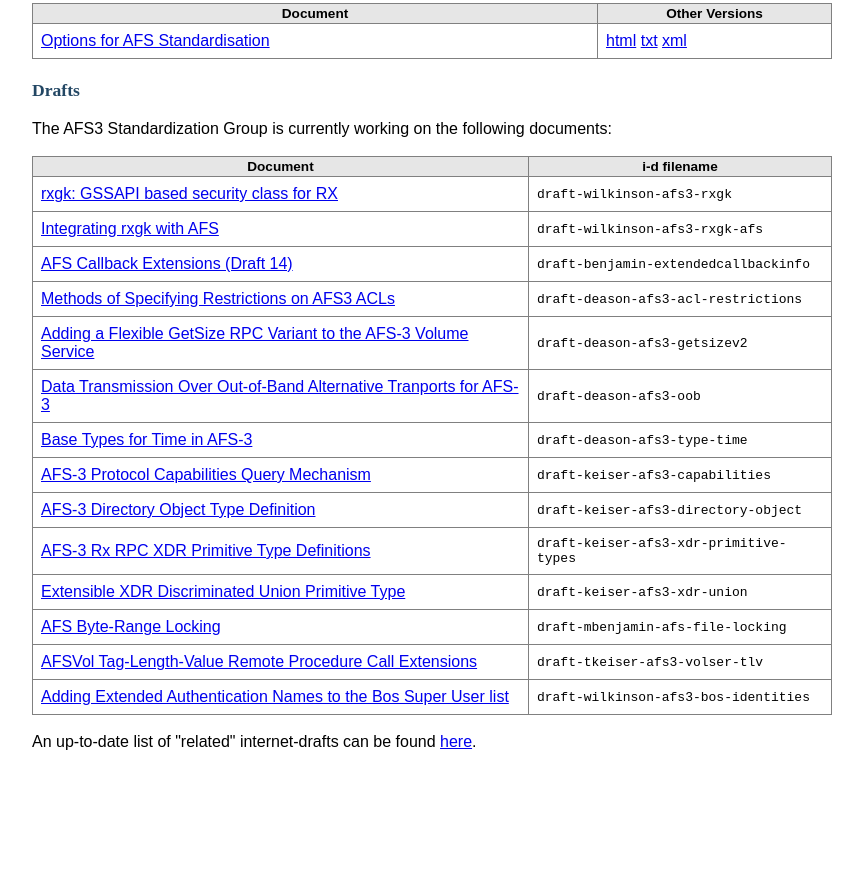
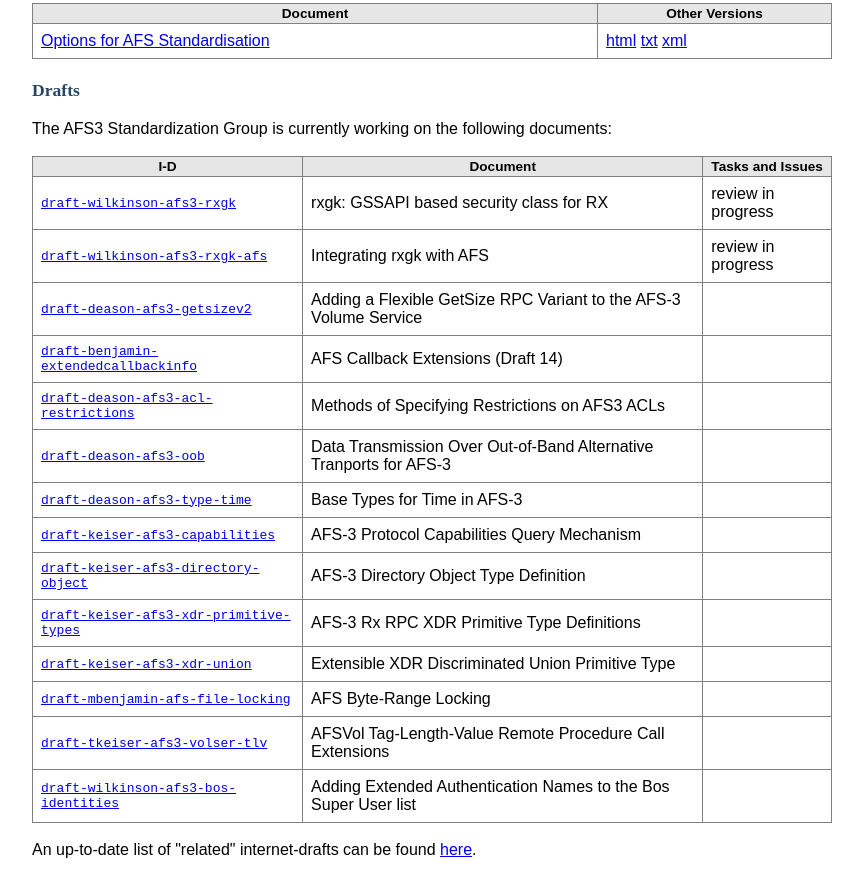
Before and after one commit to meffie/afs3-stds, a plain HTML site: page index.html in a window 1280 px wide. Shown: the part 1156-2037 px from the top of the page, without its empty margins (8-871 px from the left). Before the commit the page ends 1929 px from the top, so only its background shows below. Drawn offline with Linux system fonts and the light colour scheme.

Commit message:
add a tasks and issues column to drafts
Add a column to indicated the status of the working
documents.

```diff
--- a/index.html
+++ b/index.html
@@ -120,144 +120,188 @@
 
     <table class="docset" frame="box" rules="all" border="1">
       <tr>
+        <th>I-D</th>
         <th>Document</th>
-        <th>i-d filename</th>
+        <th>Tasks and Issues</th>
       </tr>
       <tr>
-        <td class="doctitle">
+        <td class="docfn">
           <a href="http://tools.ietf.org/html/draft-wilkinson-afs3-rxgk">
-            rxgk: GSSAPI based security class for RX
+            draft-wilkinson-afs3-rxgk
           </a>
         </td>
-        <td class="docfn">
-          draft-wilkinson-afs3-rxgk
+        <td class="doctitle">
+          rxgk: GSSAPI based security class for RX
+        </td>
+        <td>
+          review in progress
         </td>
       </tr>
       <tr>
-        <td class="doctitle">
+        <td class="docfn">
           <a href="http://tools.ietf.org/html/draft-wilkinson-afs3-rxgk-afs">
-            Integrating rxgk with AFS
+          draft-wilkinson-afs3-rxgk-afs
           </a>
         </td>
-        <td class="docfn">
-          draft-wilkinson-afs3-rxgk-afs
+        <td class="doctitle">
+            Integrating rxgk with AFS
+        </td>
+        <td>
+          review in progress
         </td>
       </tr>
       <tr>
+        <td class="docfn">
+          <a href="http://tools.ietf.org/html/draft-deason-afs3-getsizev2">
+          draft-deason-afs3-getsizev2
+          </a>
+        </td>
         <td class="doctitle">
-          <a href="http://tools.ietf.org/html/draft-benjamin-extendedcallbackinfo">
-            AFS Callback Extensions (Draft 14)
-          </a></td>
-        <td class="docfn">
-          draft-benjamin-extendedcallbackinfo
+            Adding a Flexible GetSize RPC Variant to the AFS-3 Volume Service
+        </td>
+        <td>
+          &nbsp;
         </td>
       </tr>
       <tr>
+        <td class="docfn">
+          <a href="http://tools.ietf.org/html/draft-benjamin-extendedcallbackinfo">
+          draft-benjamin-extendedcallbackinfo
+          </a>
+        </td>
         <td class="doctitle">
-          <a href="http://tools.ietf.org/html/draft-deason-afs3-acl-restrictions">
-            Methods of Specifying Restrictions on AFS3 ACLs
-          </a></td>
-        <td class="docfn">
-          draft-deason-afs3-acl-restrictions
+            AFS Callback Extensions (Draft 14)
+        </td>
+        <td>
+          &nbsp;
         </td>
       </tr>
       <tr>
+        <td class="docfn">
+          <a href="http://tools.ietf.org/html/draft-deason-afs3-acl-restrictions">
+            draft-deason-afs3-acl-restrictions
+          </a></td>
         <td class="doctitle">
-          <a href="http://tools.ietf.org/html/draft-deason-afs3-getsizev2">
-            Adding a Flexible GetSize RPC Variant to the AFS-3 Volume Service
-          </a>
+            Methods of Specifying Restrictions on AFS3 ACLs
         </td>
-        <td class="docfn">
-          draft-deason-afs3-getsizev2
+        <td>
+          &nbsp;
         </td>
       </tr>
       <tr>
-        <td class="doctitle">
+        <td class="docfn">
           <a href="http://tools.ietf.org/html/draft-deason-afs3-oob">
-            Data Transmission Over Out-of-Band Alternative Tranports for AFS-3
+          draft-deason-afs3-oob
           </a>
         </td>
-        <td class="docfn">
-          draft-deason-afs3-oob
+        <td class="doctitle">
+            Data Transmission Over Out-of-Band Alternative Tranports for AFS-3
+        </td>
+        <td>
+          &nbsp;
         </td>
       </tr>
       <tr>
-        <td class="doctitle">
+        <td class="docfn">
           <a href="http://tools.ietf.org/html/draft-deason-afs3-type-time">
-            Base Types for Time in AFS-3
+          draft-deason-afs3-type-time
           </a>
         </td>
-        <td class="docfn">
-          draft-deason-afs3-type-time
+        <td class="doctitle">
+            Base Types for Time in AFS-3
+        </td>
+        <td>
+          &nbsp;
         </td>
       </tr>
       <tr>
-        <td class="doctitle">
+        <td class="docfn">
           <a href="http://tools.ietf.org/html/draft-keiser-afs3-capabilities">
-            AFS-3 Protocol Capabilities Query Mechanism
+          draft-keiser-afs3-capabilities
           </a>
         </td>
-        <td class="docfn">
-          draft-keiser-afs3-capabilities
+        <td class="doctitle">
+            AFS-3 Protocol Capabilities Query Mechanism
+        </td>
+        <td>
+          &nbsp;
         </td>
       </tr>
       <tr>
-        <td class="doctitle">
+        <td class="docfn">
           <a href="http://tools.ietf.org/html/draft-keiser-afs3-directory-object">
-            AFS-3 Directory Object Type Definition
+          draft-keiser-afs3-directory-object
           </a>
         </td>
-        <td class="docfn">
-          draft-keiser-afs3-directory-object
+        <td class="doctitle">
+            AFS-3 Directory Object Type Definition
+        </td>
+        <td>
+          &nbsp;
         </td>
       </tr>
       <tr>
+        <td class="docfn">
+          <a href="http://tools.ietf.org/html/draft-keiser-afs3-xdr-primitive-types">
+            draft-keiser-afs3-xdr-primitive-types
+          </a></td>
         <td class="doctitle">
-          <a href="http://tools.ietf.org/html/draft-keiser-afs3-xdr-primitive-types">
-            AFS-3 Rx RPC XDR Primitive Type Definitions
-          </a></td>
-        <td class="docfn">
-          draft-keiser-afs3-xdr-primitive-types
+          AFS-3 Rx RPC XDR Primitive Type Definitions
+        </td>
+        <td>
+          &nbsp;
         </td>
       </tr>
       <tr>
-        <td class="doctitle">
+        <td class="docfn">
           <a href="http://tools.ietf.org/html/draft-keiser-afs3-xdr-union">
-            Extensible XDR Discriminated Union Primitive Type
+            draft-keiser-afs3-xdr-union
           </a>
         </td>
-        <td class="docfn">
-          draft-keiser-afs3-xdr-union
+        <td class="doctitle">
+          Extensible XDR Discriminated Union Primitive Type
+        </td>
+        <td>
+          &nbsp;
         </td>
       </tr>
       <tr>
-        <td class="doctitle">
+        <td class="docfn">
           <a href="http://tools.ietf.org/html/draft-mbenjamin-afs-file-locking">
-            AFS Byte-Range Locking
+            draft-mbenjamin-afs-file-locking
           </a>
         </td>
-        <td class="docfn">
-          draft-mbenjamin-afs-file-locking
+        <td class="doctitle">
+          AFS Byte-Range Locking
+        </td>
+        <td>
+          &nbsp;
         </td>
       </tr>
       <tr>
+        <td class="docfn">
+          <a href="http://tools.ietf.org/html/draft-tkeiser-afs3-volser-tlv">
+            draft-tkeiser-afs3-volser-tlv
+          </a>
+        </td>
         <td class="doctitle">
-        <a href="http://tools.ietf.org/html/draft-tkeiser-afs3-volser-tlv">
           AFSVol Tag-Length-Value Remote Procedure Call Extensions
-        </a>
         </td>
-        <td class="docfn">
-          draft-tkeiser-afs3-volser-tlv
+        <td>
+          &nbsp;
         </td>
       </tr>
       <tr>
-        <td class="doctitle">
+        <td class="docfn">
           <a href="http://tools.ietf.org/html/draft-wilkinson-afs3-bos-identities">
-            Adding Extended Authentication Names to the Bos Super User list
+            draft-wilkinson-afs3-bos-identities
           </a>
         </td>
-        <td class="docfn">
-          draft-wilkinson-afs3-bos-identities
+        <td class="doctitle">
+          Adding Extended Authentication Names to the Bos Super User list
+        </td>
+        <td>
+          &nbsp;
         </td>
       </tr>
     </table>
```
